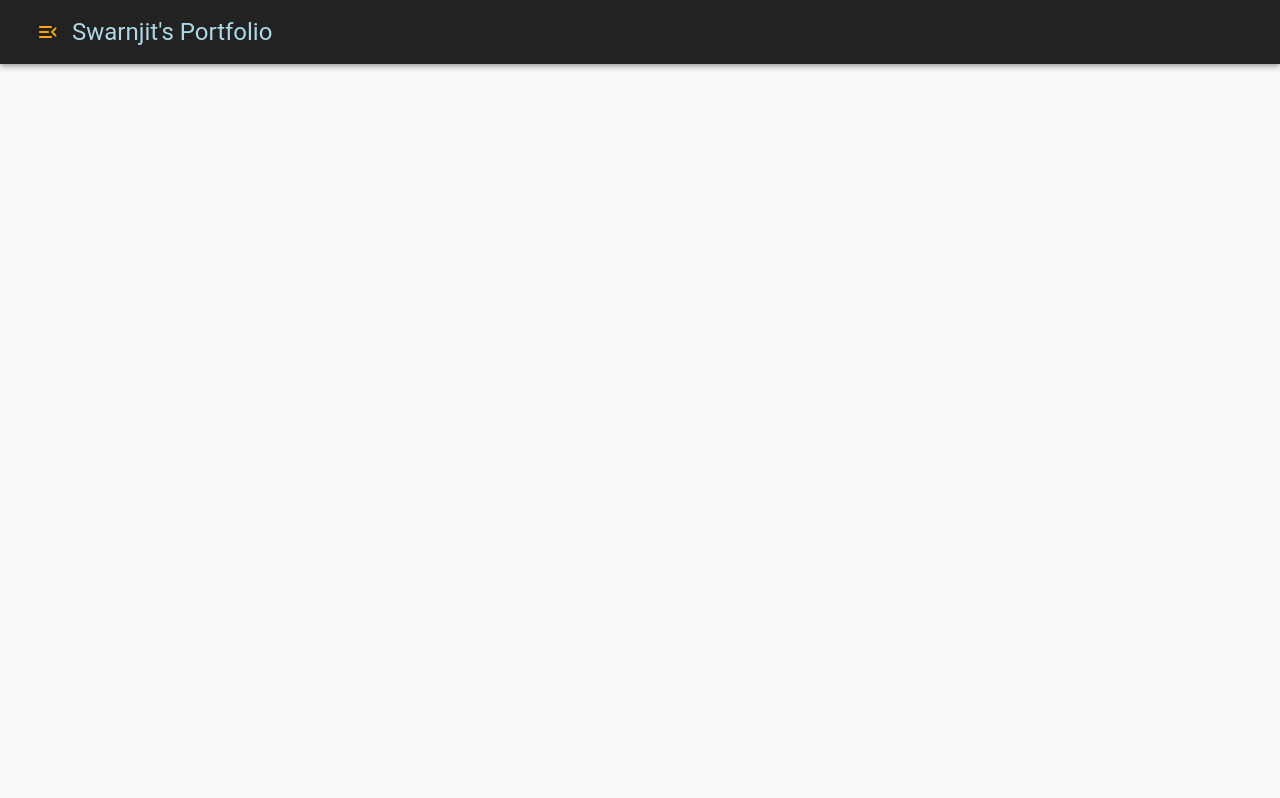
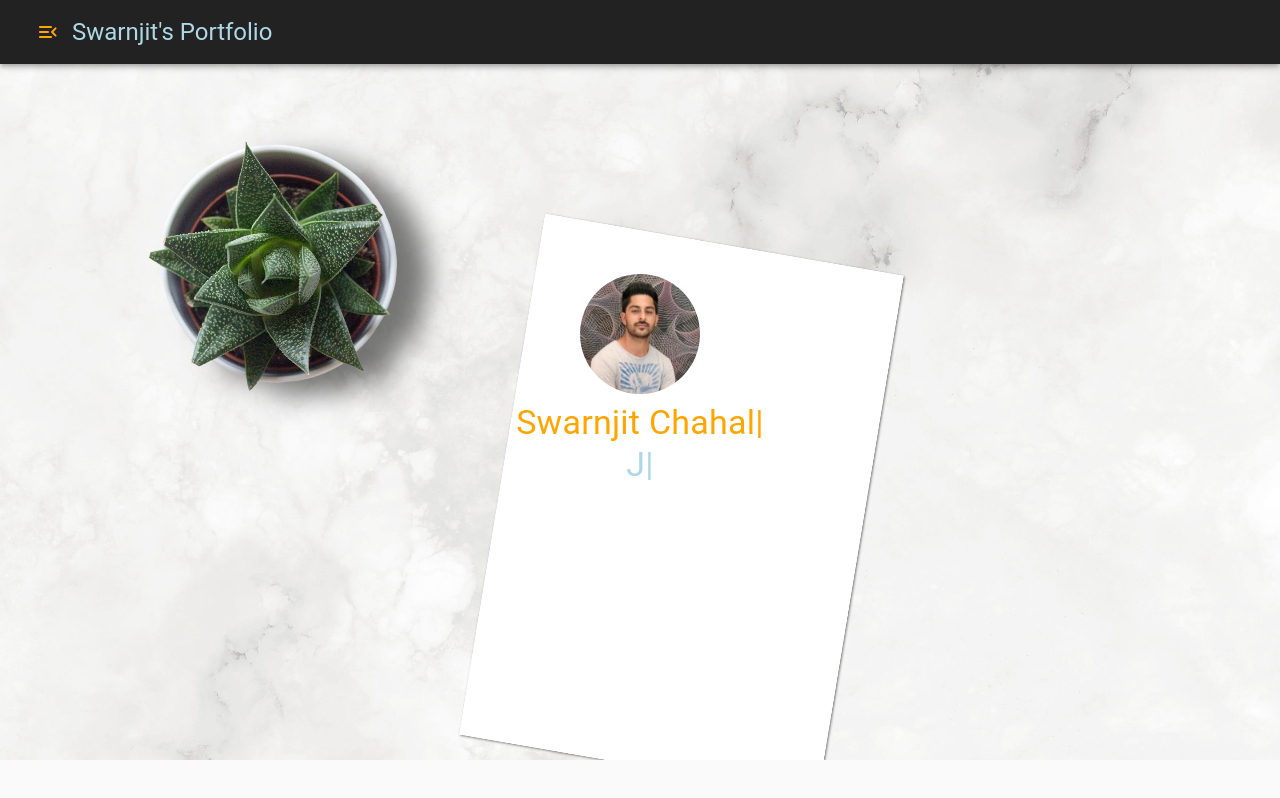
Before and after one commit to swarnjit/portfolio, a React (Create React App) app: page / in a window 1280 px wide. Built offline with nearby package versions, Linux system fonts and the light colour scheme.

Commit message:
added header and background image

```diff
--- a/package.json
+++ b/package.json
@@ -13,7 +13,8 @@
     "gh-pages": "^2.2.0",
     "react": "^16.13.1",
     "react-dom": "^16.13.1",
-    "react-scripts": "3.4.1"
+    "react-scripts": "3.4.1",
+    "react-typed": "^1.2.0"
   },
   "scripts": {
     "start": "react-scripts start",
--- a/src/App.css
+++ b/src/App.css
@@ -1,38 +1,7 @@
-.App {
-  text-align: center;
+body {
+  background: url(images/portfolio.png) no-repeat center center fixed;
+  -webkit-background: cover;
+  -moz-background: cover;
+  -o-background: cover;
+  background: cover;
 }
-
-.App-logo {
-  height: 40vmin;
-  pointer-events: none;
-}
-
-@media (prefers-reduced-motion: no-preference) {
-  .App-logo {
-    animation: App-logo-spin infinite 20s linear;
-  }
-}
-
-.App-header {
-  background-color: #282c34;
-  min-height: 100vh;
-  display: flex;
-  flex-direction: column;
-  align-items: center;
-  justify-content: center;
-  font-size: calc(10px + 2vmin);
-  color: white;
-}
-
-.App-link {
-  color: #61dafb;
-}
-
-@keyframes App-logo-spin {
-  from {
-    transform: rotate(0deg);
-  }
-  to {
-    transform: rotate(360deg);
-  }
-}
--- a/src/components/Header.js
+++ b/src/components/Header.js
@@ -0,0 +1,53 @@
+import React from "react";
+import { Typography, Avatar, Grid, Box } from "@material-ui/core";
+import avatar from "../images/me.png";
+import Typed from "react-typed";
+import { makeStyles } from "@material-ui/styles";
+
+const useStyles = makeStyles(theme => ({
+  avatar: {
+    width: 120,
+    height: 120,
+    margin: 8
+  },
+  title: {
+    color: "orange"
+  },
+  subtitle: {
+    color: "lightblue",
+    marginBottom: "3rem"
+  },
+  typedOutput: {
+    position: "absolute",
+    top: "50%",
+    left: "50%",
+    transform: "translate(-50%, -50%)",
+    width: "100vw",
+    textAlign: "center",
+    zIndex: 1
+  }
+}));
+
+const Header = () => {
+  const classes = useStyles();
+  return (
+    <Box className={classes.typedOutput}>
+      <Grid container justify="center">
+        <Avatar className={classes.avatar} src={avatar} alt="Swarnjit Chahal" />
+      </Grid>
+      <Typography className={classes.title} variant="h4">
+        <Typed strings={["Swarnjit Chahal"]} typeSpeed={40} />
+      </Typography>
+      <Typography className={classes.subtitle} variant="h4">
+        <Typed
+          strings={["Java Developer", "React Developer"]}
+          typeSpeed={40}
+          backSpeed={50}
+          loop
+        />
+      </Typography>
+    </Box>
+  );
+};
+
+export default Header;
--- a/src/components/index.js
+++ b/src/components/index.js
@@ -1,10 +1,12 @@
 import React from "react";
 import Navbar from "./Navbar";
+import Header from "./Header";
 
 const Home = () => {
   return (
     <div>
       <Navbar />
+      <Header />
     </div>
   );
 };
```
Also changed, not shown: src/images/portfolio.png (added), 1 other file (tests, documents, lock files or other folders).
